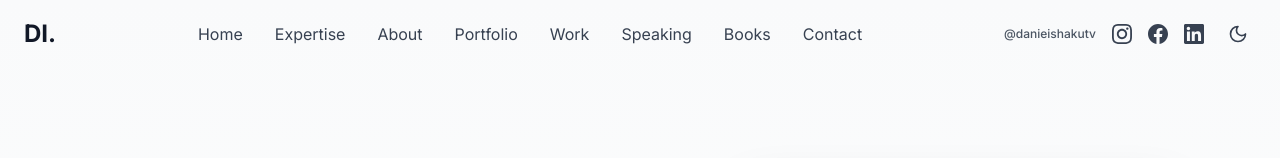
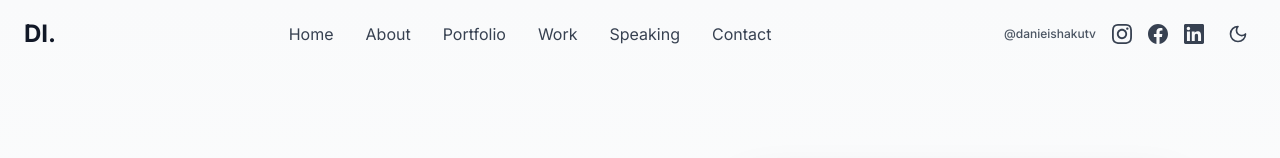
Before and after one commit to danielishakutv/portfolio, a Next.js app: page / in a window 1280 px wide. Shown: the top 158 px of the page. Built offline with nearby package versions, Linux system fonts and the light colour scheme.

Commit message:
UI: remove Expertise & Books from header; make links base-path aware and fix Work -> /projects

```diff
--- a/components/Navigation.tsx
+++ b/components/Navigation.tsx
@@ -18,14 +18,22 @@ export default function Navigation() {
 
   const navItems = [
     { name: 'Home', href: '/' },
-    { name: 'Expertise', href: '/expertise' },
     { name: 'About', href: '/#about' },
     { name: 'Portfolio', href: '/#portfolio' },
-    { name: 'Work', href: '/#portfolio' },
+    { name: 'Work', href: '/projects' },
     { name: 'Speaking', href: '/#speaking' },
-    { name: 'Books', href: '/#books' },
     { name: 'Contact', href: '/contact' },
   ]
+
+  // Ensure links work both locally and when deployed under a base path
+  const base = process.env.NEXT_PUBLIC_BASE_PATH || ''
+  const hrefFor = (href: string) => {
+    // external links are returned as-is
+    if (/^https?:\/\//.test(href)) return href
+    // if href already includes the base, leave it
+    if (base && href.startsWith(base)) return href
+    return `${base}${href}`
+  }
 
   return (
     <nav
@@ -45,7 +53,7 @@ export default function Navigation() {
             {navItems.map((item) => (
               <a
                 key={item.name}
-                href={item.href}
+                href={hrefFor(item.href)}
                 className="text-gray-700 dark:text-gray-300 hover:text-gray-900 dark:hover:text-white transition-colors"
               >
                 {item.name}
```
